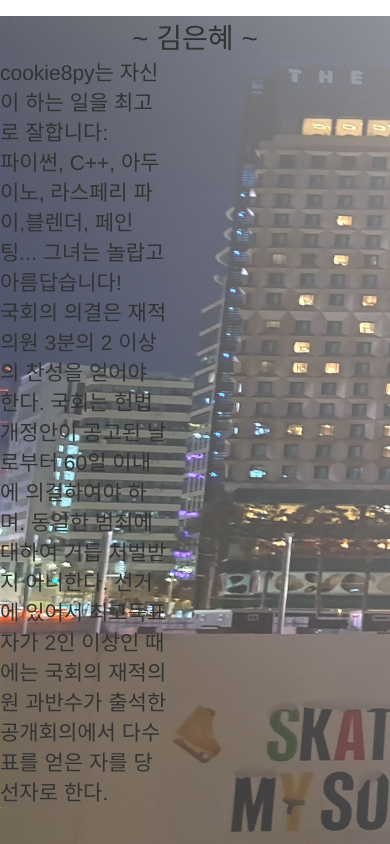
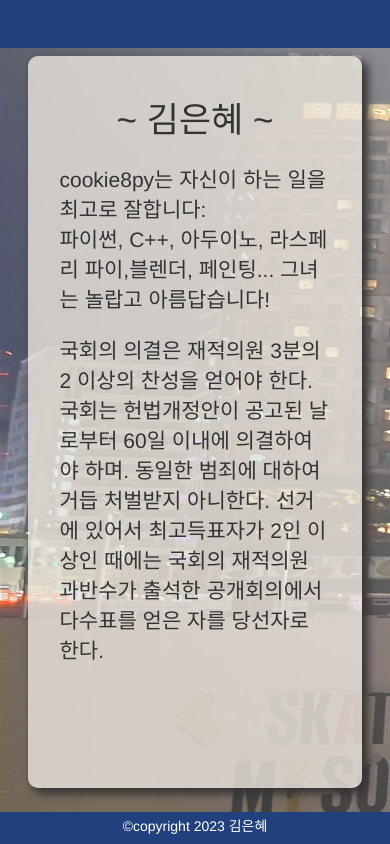
Before and after one commit to brianllaframboise/keh, a plain HTML site: page index.html in a window 390 px wide. Shown: the top 844 px of the page. Drawn offline with Linux system fonts and the light colour scheme; a web font is replaced by a local one.

Commit message:
Add files via upload
design change

```diff
--- a/includes/styles/styles.css
+++ b/includes/styles/styles.css
@@ -7,68 +7,89 @@
 	src: url("./fonts/Nanum_Pen_Script/NanumPenScript-Regular.ttf");
 }
 
-
 html, body{height: 100%; width: 100%;} /* Important for background height...*/
 body{
 	font: normal 14px "NanumPenScript", Helvetica, Arial, "sans-serif";
 	color: #333;
-    /* background-image: url(../images/bkgrd.jpg);
-	background-size: cover; */
 	overflow-x: hidden;
 }
 
 p {
 	font: normal 2.5em "NanumPenScript", Helvetica, Arial, "sans-serif";
-	width: 8em;
+	margin: 1em 1.5em;
 }
-h1, h2{
+
+h1, h2 {
 	text-align: center;
 	font: normal 3em "NanumGothic", Helvetica, Arial, "sans-serif";
+	padding: 1em 0 0 0;
+}
+
+footer{
+	position: fixed;
+	bottom:0; left:0;
+	width:100%;
+	height:2rem;
+	background-color: hsl(220, 58%, 31%);
+	z-index: 100;
+	color: #fff;
+	text-align: center;
+	line-height: 2;
+}
+
+menu{
+	position: fixed;
+	top:0; left:0;
+	width:100%;
+	height:3rem;
+	background-color: hsl(220, 58%, 31%);
+	z-index: 100;
+}
+
+section{
+	display: grid;
+	grid-template-columns: 50% 50%;
+	/* background-color: hsl(34, 31%, 80%); */
+}
+
+article{margin: 5em 2em;}
+
+section:nth-child(2n+1) article{
+	grid-column: 2;
+	background-color: hsla(34, 31%, 90%, .8);
+	border-radius: 10px;
+	box-shadow: -5px 5px 10px 1px #333;
+}
+section:nth-child(2n) article{
+	grid-column: 1;
+	background-color: hsla(34, 31%, 90%, .8);
+	border-radius: 10px;
+	box-shadow: 5px 5px 10px 1px #333;
 }
 
 #intro, #blender{
 	position: relative;
 	width:100%;
 	background-size: cover;
+	background-position: 0 0;
 	background-repeat: no-repeat;
 }
 #intro{
-	background-image: url(../images/bkgrd.jpg);
+	background-image: url(../images/bkgrd2.jpg);
 }
 #blender{
-	background-image: url(../images/blender_bkgrd.jpg);
+	background-image: url(../images/blender_bkgrd2.jpg);
 }
 
-#introContent {
-	position: absolute;
-	left: 70%;
-	top: 5%;
-	background-color: #fff;
-	padding: 1.5em 3em;
-	border: 1px solid #999;
-}
-#blenderContent {
-	position: absolute;
-	left: 70%;
-	top: 5%;
-	background-color: #fff;
-	padding: 1.5em 3em;
-	border: 1px solid #999;
+@media (max-width: 667px){
+	h1, h2{font-size: 2.5em;}
+	p{font-size: 1.5em;}
+	article{margin: 4em 2em;}
+	section:nth-child(2n+1) article{grid-column-start: 1; grid-column: span 2;box-shadow: 5px 5px 10px 1px #333;}
+	section:nth-child(2n) article{grid-column-start: 1; grid-column: span 2;}
 }
 
-
-@media (max-width: 667px){
-	#introContent{left:60%}
-	h1{font-size: 2em;}
-	p{font-size: 1.5em;}
-}
-
-@media (max-width: 375px){
-	#introContent, #blenderContent {
-		position: absolute;
-		left:50%;
-		transform: translate(-50%);
-	}
+/* @media (max-width: 375px){
 	h1{font-size: 2.5em;}
 	p{font-size: 2em;}
-}
+} */
```
